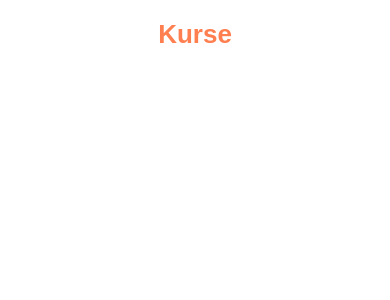
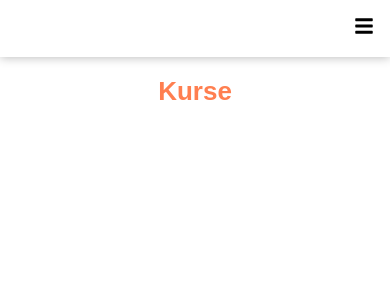
Before and after one commit to Arseniyboss/Dashboard, a React (Create React App) app: page /courses in a window 390 px wide. Shown: the top 300 px of the page. Built offline with nearby package versions, Linux system fonts and the light colour scheme.

Commit message:
added header and mobile sidebar

```diff
--- a/src/App.js
+++ b/src/App.js
@@ -1,6 +1,7 @@
 import './App.css'
 import { BrowserRouter as Router, Routes, Route } from 'react-router-dom'
 import Sidebar from './components/Sidebar/Sidebar'
+import Header from './components/Header/Header'
 import Dashboard from './pages/Dashboard/Dashboard'
 import Courses from './pages/Courses/Courses'
 import Todos from './pages/Todos/Todos'
@@ -14,6 +15,7 @@ const App = () => {
   return (
     <Router>
       <Sidebar />
+      <Header />
       <main>
         <Routes>
           <Route path='/' element={<Dashboard />} />
--- /dev/null
+++ b/src/components/Header/Header.css
@@ -0,0 +1,20 @@
+header {
+  display: none;
+}
+
+.icon-container {
+  font-size: 20px;
+}
+
+@media screen and (max-width: 600px) {
+  header {
+    box-shadow: var(--box-shadow);
+    background: white;
+    display: flex;
+    justify-content: flex-end;
+    position: sticky;
+    z-index: 1;
+    top: 0;
+    padding: 1rem;
+  }
+}
--- /dev/null
+++ b/src/components/Header/Header.js
@@ -0,0 +1,26 @@
+import './Header.css'
+import { useState } from 'react'
+import { FaBars, FaTimes } from 'react-icons/fa'
+import Sidebar from '../Sidebar/Sidebar'
+
+const Header = () => {
+  const [click, setClick] = useState(false)
+
+  const handleClick = () => {
+    setClick(!click)
+  }
+
+  const closeMobileSidebar = () => {
+    setClick(false)
+  }
+  return (
+    <header>
+      <div className='icon-container' onClick={handleClick}>
+        {click ? <FaTimes /> : <FaBars />}
+      </div>
+      <Sidebar click={click} closeMobileSidebar={closeMobileSidebar} />
+    </header>
+  )
+}
+
+export default Header
--- a/src/components/Sidebar/Sidebar.css
+++ b/src/components/Sidebar/Sidebar.css
@@ -3,7 +3,19 @@
   width: 200px;
   height: 100vh;
   padding: 1.5rem;
-  box-shadow: 0 0 10px 0 rgba(0, 0, 0, 0.3);
+  box-shadow: var(--box-shadow);
+}
+
+.mobile-sidebar {
+  background: white;
+  display: flex;
+  justify-content: center;
+  position: absolute;
+  top: 50px;
+  left: 0;
+  width: 100vw;
+  height: 100vh;
+  padding-top: 1rem;
 }
 
 .sidebar-links {
--- a/src/components/Sidebar/Sidebar.js
+++ b/src/components/Sidebar/Sidebar.js
@@ -1,17 +1,31 @@
 import './Sidebar.css'
 import SidebarItem from '../SidebarItem/SidebarItem'
 
-const Sidebar = () => {
+const Sidebar = ({ click, closeMobileSidebar }) => {
   return (
-    <nav className='sidebar-container'>
+    <nav className={click ? 'mobile-sidebar' : 'sidebar-container'}>
       <ul className='sidebar-links'>
-        <SidebarItem to='/'>Dashboard</SidebarItem>
-        <SidebarItem to='/courses'>Kurse</SidebarItem>
-        <SidebarItem to='/todos'>Todos</SidebarItem>
-        <SidebarItem to='/news'>News</SidebarItem>
-        <SidebarItem to='/calendar'>Kalender</SidebarItem>
-        <SidebarItem to='/gallery'>Galerie</SidebarItem>
-        <SidebarItem to='/users'>Kontakte</SidebarItem>
+        <SidebarItem to='/' closeMobileSidebar={closeMobileSidebar}>
+          Dashboard
+        </SidebarItem>
+        <SidebarItem to='/courses' closeMobileSidebar={closeMobileSidebar}>
+          Kurse
+        </SidebarItem>
+        <SidebarItem to='/todos' closeMobileSidebar={closeMobileSidebar}>
+          Todos
+        </SidebarItem>
+        <SidebarItem to='/news' closeMobileSidebar={closeMobileSidebar}>
+          News
+        </SidebarItem>
+        <SidebarItem to='/calendar' closeMobileSidebar={closeMobileSidebar}>
+          Kalender
+        </SidebarItem>
+        <SidebarItem to='/gallery' closeMobileSidebar={closeMobileSidebar}>
+          Galerie
+        </SidebarItem>
+        <SidebarItem to='/users' closeMobileSidebar={closeMobileSidebar}>
+          Kontakte
+        </SidebarItem>
       </ul>
     </nav>
   )
--- a/src/components/SidebarItem/SidebarItem.css
+++ b/src/components/SidebarItem/SidebarItem.css
@@ -1,3 +1,9 @@
 .sidebar-item {
   margin-bottom: 2rem;
 }
+
+@media screen and (max-width: 600px) {
+  .sidebar-item {
+    text-align: center;
+  }
+}
--- a/src/components/SidebarItem/SidebarItem.js
+++ b/src/components/SidebarItem/SidebarItem.js
@@ -1,10 +1,14 @@
 import './SidebarItem.css'
 import { NavLink } from 'react-router-dom'
 
-const SidebarItem = ({ children, to }) => {
+const SidebarItem = ({ children, to, closeMobileSidebar }) => {
   return (
     <li className='sidebar-item'>
-      <NavLink to={to} className={({ isActive }) => (isActive ? 'active' : '')}>
+      <NavLink
+        to={to}
+        className={({ isActive }) => (isActive ? 'active' : '')}
+        onClick={closeMobileSidebar}
+      >
         {children}
       </NavLink>
     </li>
--- a/src/index.css
+++ b/src/index.css
@@ -4,8 +4,9 @@
   padding: 0;
 }
 
-html {
+:root {
   --primary-color: coral;
+  --box-shadow: 0 0 10px 0 rgba(0, 0, 0, 0.3);
 }
 
 body {
@@ -27,28 +28,3 @@ h1 {
   font-size: 26px;
   padding: 1.2rem 0;
 }
-
-img {
-  --size: 280px;
-  width: var(--size);
-  height: var(--size);
-  border-radius: 10px;
-}
-
-@media screen and (max-width: 600px) {
-  img {
-    --size: 400px;
-  }
-}
-
-@media screen and (max-width: 460px) {
-  img {
-    --size: 300px;
-  }
-}
-
-@media screen and (max-width: 350px) {
-  img {
-    --size: 250px;
-  }
-}
--- a/src/pages/Gallery/Gallery.css
+++ b/src/pages/Gallery/Gallery.css
@@ -3,9 +3,17 @@
   justify-content: center;
   grid-template-columns: repeat(auto-fill, 280px);
   gap: 20px;
-  max-height: 90vh;
+  max-height: 100vh;
+  padding: 1.5rem 0;
   overflow-y: scroll;
-  padding-bottom: 0.8rem;
+}
+
+img {
+  --size: 280px;
+  width: var(--size);
+  height: var(--size);
+  box-shadow: var(--box-shadow);
+  border-radius: 10px;
 }
 
 @media screen and (max-width: 1430px) {
@@ -25,3 +33,25 @@
     grid-template-columns: none;
   }
 }
+
+@media screen and (max-width: 600px) {
+  .gallery-container {
+    max-height: initial;
+    overflow-y: initial;
+  }
+  img {
+    --size: 400px;
+  }
+}
+
+@media screen and (max-width: 460px) {
+  img {
+    --size: 300px;
+  }
+}
+
+@media screen and (max-width: 350px) {
+  img {
+    --size: 250px;
+  }
+}
--- a/src/pages/Gallery/Gallery.js
+++ b/src/pages/Gallery/Gallery.js
@@ -6,7 +6,7 @@ const Gallery = () => {
   return (
     <>
       <Meta title='Galerie' />
-      <h1>Galerie</h1>
+      {/* <h1>Galerie</h1> */}
       <article className='gallery-container'>
         {images.map((image, index) => (
           <img key={index} src={image.src} alt={image.alt} />
```
